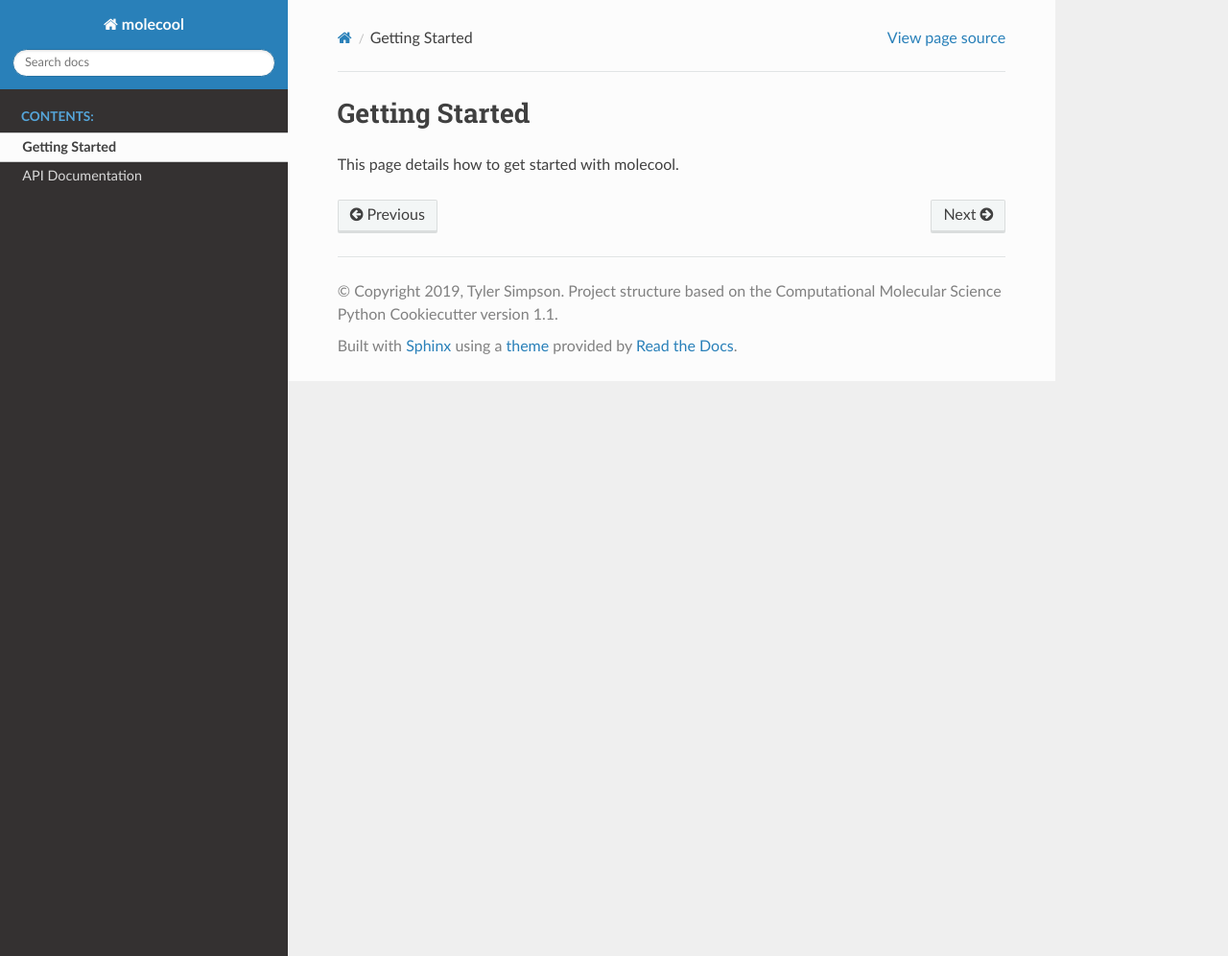
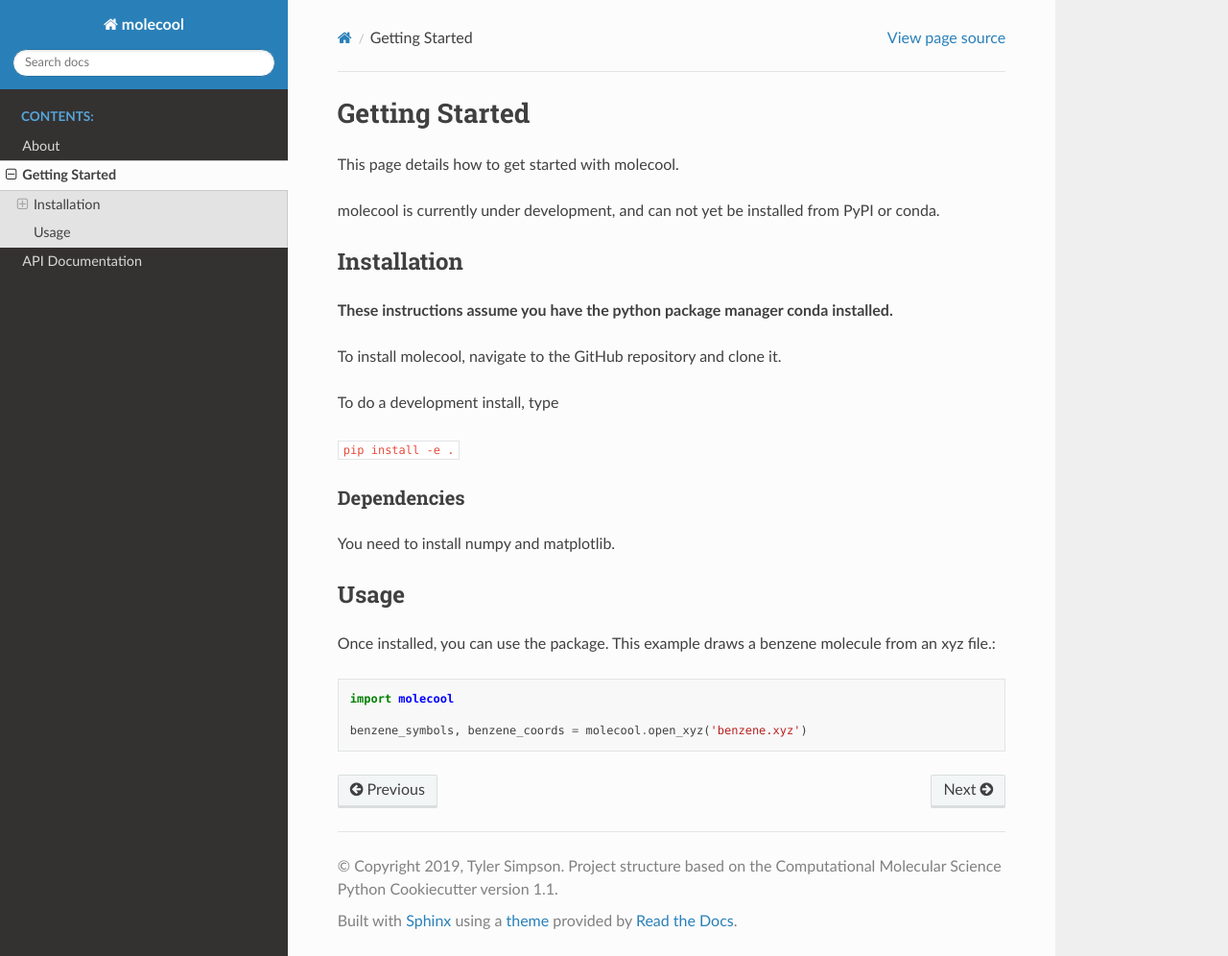
Before and after one commit to twsimpso/molecool, a Sphinx documentation site: the page built from docs/getting_started.rst, in a window 1280 px wide and 996 px high. Shown: the whole window at 96% size. Built offline with Sphinx 7.4.7 and the Read the Docs theme 2.0.0, drawn with Linux system fonts in a browser that asks for light colours; the version number could not be read and is left out.

Commit message:
Added some stuff for the workshop

```diff
--- /dev/null
+++ b/docs/about.rst
@@ -0,0 +1,3 @@
+About
+=====
+This is the about page for the molecool package.
--- a/docs/api.rst
+++ b/docs/api.rst
@@ -1,7 +1,12 @@
 API Documentation
 =================
+This page gives API documentation for our package.
 
 .. autosummary::
    :toctree: autosummary
 
    molecool.canvas
+   molecool.calculate_distance
+   molecool.io.open_pdb
+   molecool.calculate_center_of_mass
+   molecool.calculate_molecular_mass
--- /dev/null
+++ b/docs/autosummary/molecool.calculate_distance.rst
@@ -0,0 +1,6 @@
+molecool.calculate\_distance
+============================
+
+.. currentmodule:: molecool
+
+.. autofunction:: calculate_distance
--- /dev/null
+++ b/docs/autosummary/molecool.canvas.rst
@@ -0,0 +1,6 @@
+molecool.canvas
+===============
+
+.. currentmodule:: molecool
+
+.. autofunction:: canvas
--- /dev/null
+++ b/docs/autosummary/molecool.io.open_pdb.rst
@@ -0,0 +1,6 @@
+molecool.io.open\_pdb
+=====================
+
+.. currentmodule:: molecool.io
+
+.. autofunction:: open_pdb
--- a/docs/getting_started.rst
+++ b/docs/getting_started.rst
@@ -2,3 +2,31 @@ Getting Started
 ===============
 
 This page details how to get started with molecool.
+
+molecool is currently under development, and can not yet be
+installed from PyPI or conda.
+
+Installation
+------------
+**These instructions assume you have the python package manager
+conda installed.**
+
+To install molecool, navigate to the GitHub repository and clone
+it.
+
+To do a development install, type
+
+``pip install -e .``
+
+Dependencies
+^^^^^^^^^^^^
+You need to install numpy and matplotlib.
+
+Usage
+-----
+Once installed, you can use the package. This example draws a
+benzene molecule from an xyz file.::
+
+  import molecool
+
+  benzene_symbols, benzene_coords = molecool.open_xyz('benzene.xyz')
--- a/docs/index.rst
+++ b/docs/index.rst
@@ -5,11 +5,15 @@
 
 Welcome to molecool's documentation!
 =========================================================
+molecool is a Python package designed to read in, perform
+analysis, and visualize molecular coordinates.  The file
+formats 'xyz' and 'pdb' are currently supported.
 
 .. toctree::
    :maxdepth: 2
    :caption: Contents:
 
+   about
    getting_started
    api
 
```
Also changed, not shown: docs/doc_env.yaml (added, +12 -0 lines), 1 other file.
